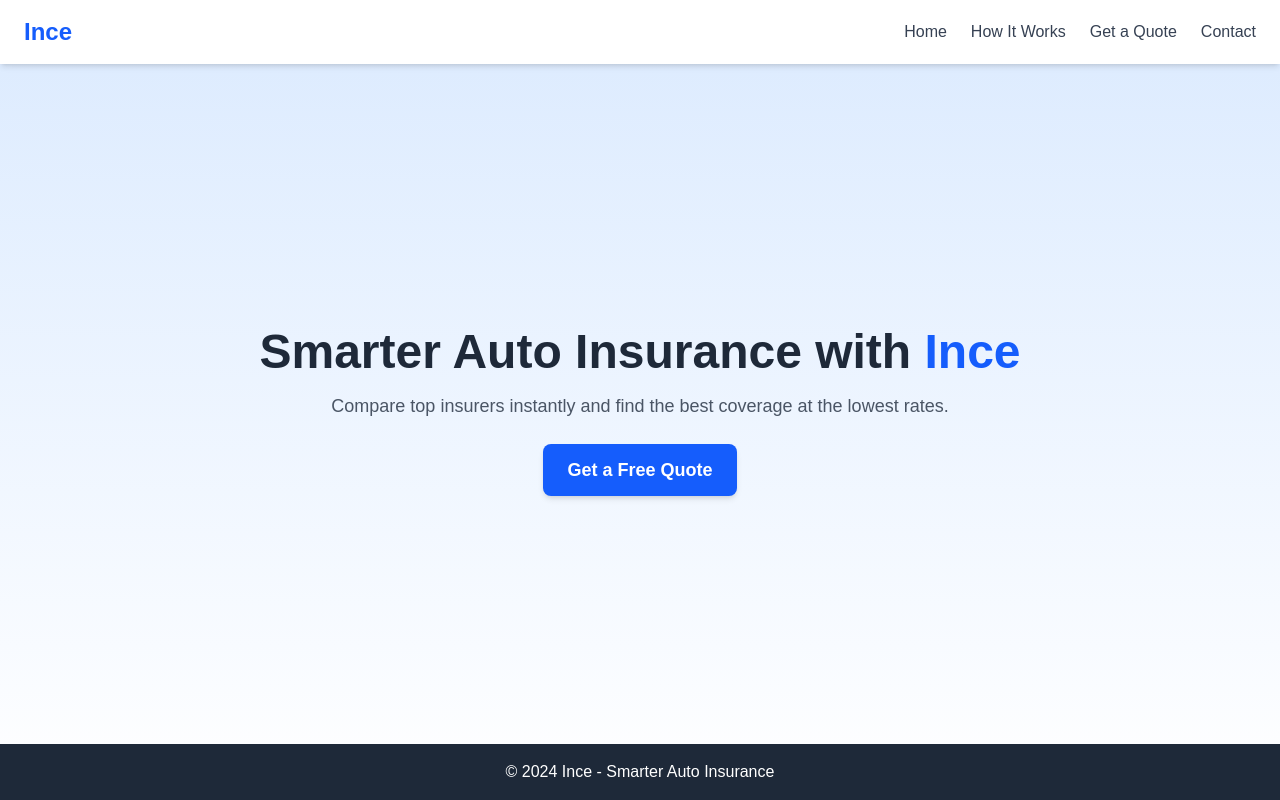
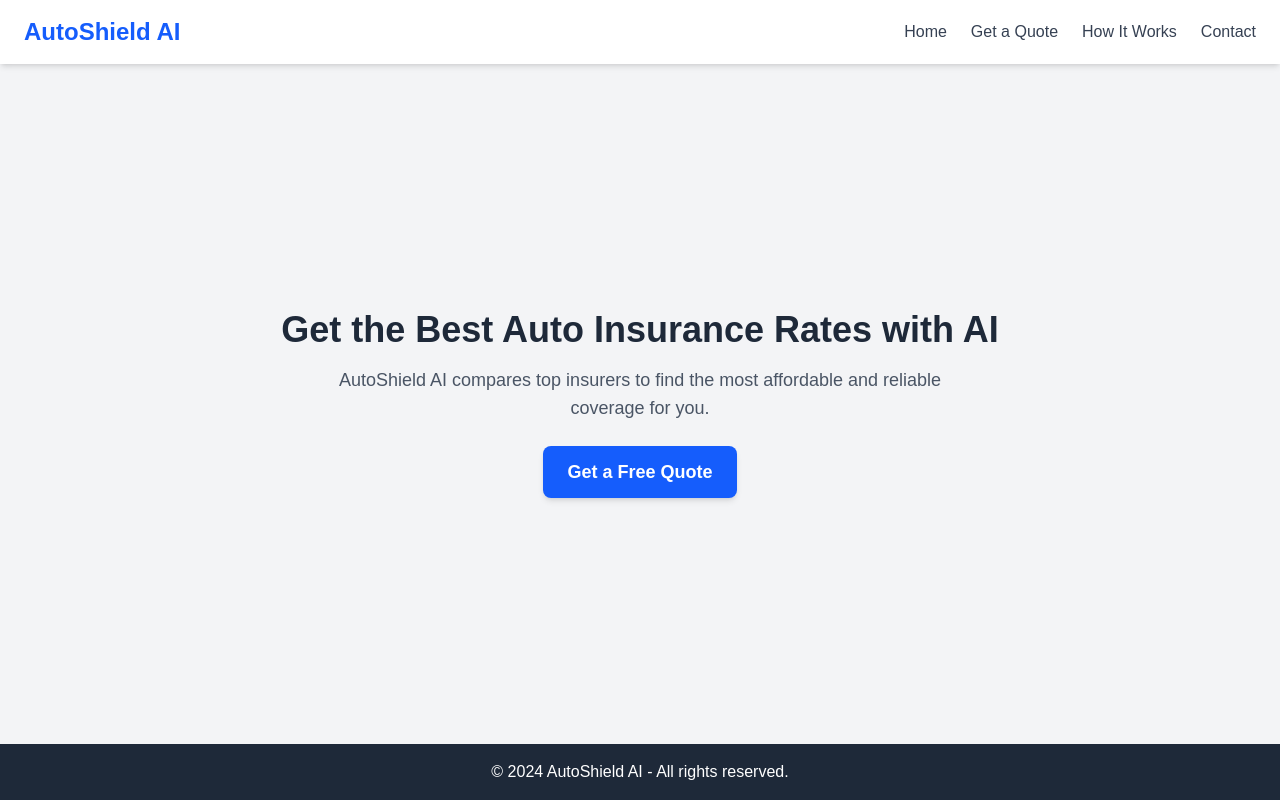
Before and after one commit to vidx3m/ince-website, a Next.js app: page / in a window 1280 px wide. Built offline with nearby package versions, Linux system fonts and the light colour scheme.

Commit message:
Updated homepage UI with Tailwind CSS

```diff
--- a/app/page.js
+++ b/app/page.js
@@ -1,46 +1,34 @@
-"use client";
-import { motion } from "framer-motion";
-
 export default function Home() {
   return (
-    <div className="min-h-screen bg-gradient-to-b from-blue-100 to-white flex flex-col">
+    <div className="min-h-screen bg-gray-100 flex flex-col">
       {/* Navbar */}
-      <nav className="bg-white shadow-md py-4 px-6 flex justify-between items-center fixed w-full top-0">
-        <h1 className="text-2xl font-bold text-blue-600">Ince</h1>
+      <nav className="bg-white shadow-md py-4 px-6 flex justify-between items-center">
+        <h1 className="text-2xl font-bold text-blue-600">AutoShield AI</h1>
         <ul className="hidden md:flex space-x-6">
           <li><a href="#" className="text-gray-700 hover:text-blue-500">Home</a></li>
+          <li><a href="#" className="text-gray-700 hover:text-blue-500">Get a Quote</a></li>
           <li><a href="#" className="text-gray-700 hover:text-blue-500">How It Works</a></li>
-          <li><a href="#" className="text-gray-700 hover:text-blue-500">Get a Quote</a></li>
           <li><a href="#" className="text-gray-700 hover:text-blue-500">Contact</a></li>
         </ul>
         <button className="md:hidden text-gray-700">☰</button>
       </nav>
 
-      {/* Hero Section with Animation */}
-      <motion.header
-        className="flex-1 flex flex-col items-center justify-center text-center p-8 mt-20"
-        initial={{ opacity: 0, y: -50 }}
-        animate={{ opacity: 1, y: 0 }}
-        transition={{ duration: 0.8 }}
-      >
-        <h2 className="text-5xl font-extrabold text-gray-800">
-          Smarter Auto Insurance with <span className="text-blue-600">Ince</span>
+      {/* Hero Section */}
+      <header className="flex-1 flex flex-col items-center justify-center text-center p-8">
+        <h2 className="text-4xl font-extrabold text-gray-800">
+          Get the Best Auto Insurance Rates with AI
         </h2>
         <p className="mt-4 text-gray-600 text-lg max-w-2xl">
-          Compare top insurers instantly and find the best coverage at the lowest rates.
+          AutoShield AI compares top insurers to find the most affordable and reliable coverage for you.
         </p>
-        <motion.a
-          href="#"
-          className="mt-6 px-6 py-3 bg-blue-600 text-white text-lg font-semibold rounded-lg shadow-md hover:bg-blue-700"
-          whileHover={{ scale: 1.05 }}
-        >
+        <a href="#" className="mt-6 px-6 py-3 bg-blue-600 text-white text-lg font-semibold rounded-lg shadow-md hover:bg-blue-700">
           Get a Free Quote
-        </motion.a>
-      </motion.header>
+        </a>
+      </header>
 
       {/* Footer */}
       <footer className="bg-gray-800 text-white text-center py-4">
-        <p>© 2024 Ince - Smarter Auto Insurance</p>
+        <p>© 2024 AutoShield AI - All rights reserved.</p>
       </footer>
     </div>
   );
```
